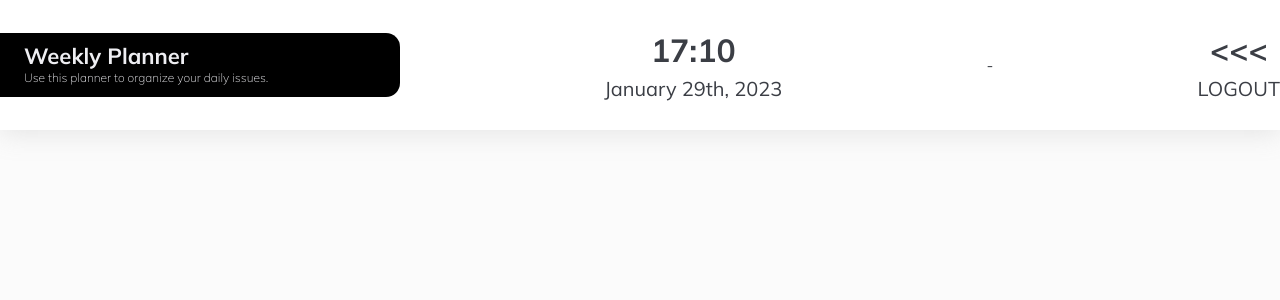
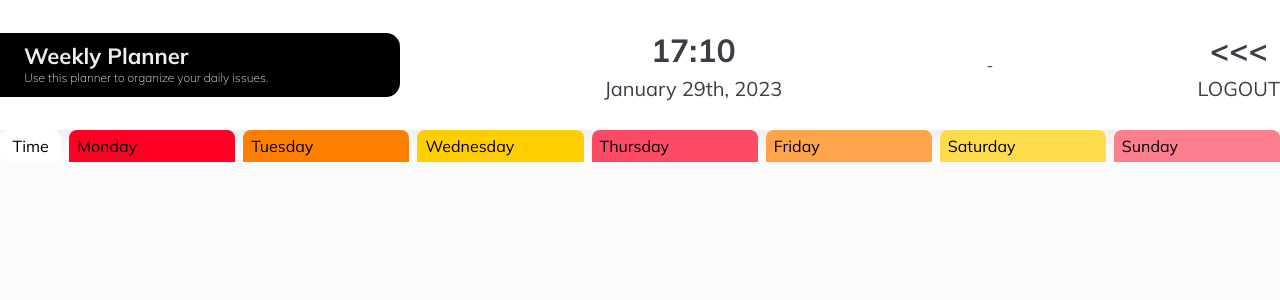
Before and after one commit to Achette/planner-board-project, a Next.js app: page /dashboard in a window 1280 px wide. Shown: the top 300 px of the page. Built offline with nearby package versions, Linux system fonts and the light colour scheme; no server answers.

Commit message:
Chore: criado componente para organizar tasks por dias da semana

```diff
--- /dev/null
+++ b/src/components/WeekBar/index.tsx
@@ -0,0 +1,111 @@
+import { Box, HStack } from "@chakra-ui/react";
+import { theme } from "../../styles/theme";
+
+export const WeekBar = () => {
+  return (
+    <HStack color={theme.colors.black}>
+      <Box
+        bg={theme.colors.white[100]}
+        w="6rem"
+        h="2rem"
+        borderRadius="0.5rem"
+        display="flex"
+        justifyContent="center"
+        alignItems="center"
+      >
+        Time
+      </Box>
+      <Box
+        bg={theme.colors.week.monday}
+        w="16rem"
+        h="2rem"
+        borderRadius="0.5rem 0.5rem 0 0"
+        display="flex"
+        justifyContent="flex-start"
+        alignItems="center"
+        paddingLeft="0.5rem"
+        cursor="pointer"
+      >
+        Monday
+      </Box>
+      <Box
+        bg={theme.colors.week.tuesday}
+        w="16rem"
+        h="2rem"
+        borderRadius="0.5rem 0.5rem 0 0"
+        display="flex"
+        justifyContent="flex-start"
+        alignItems="center"
+        paddingLeft="0.5rem"
+        cursor="pointer"
+      >
+        Tuesday
+      </Box>
+      <Box
+        bg={theme.colors.week.wednesday}
+        w="16rem"
+        h="2rem"
+        borderRadius="0.5rem 0.5rem 0 0"
+        display="flex"
+        justifyContent="flex-start"
+        alignItems="center"
+        paddingLeft="0.5rem"
+        cursor="pointer"
+      >
+        Wednesday
+      </Box>
+      <Box
+        bg={theme.colors.week.thursday}
+        w="16rem"
+        h="2rem"
+        borderRadius="0.5rem 0.5rem 0 0"
+        display="flex"
+        justifyContent="flex-start"
+        alignItems="center"
+        paddingLeft="0.5rem"
+        cursor="pointer"
+      >
+        Thursday
+      </Box>
+      <Box
+        bg={theme.colors.week.friday}
+        w="16rem"
+        h="2rem"
+        borderRadius="0.5rem 0.5rem 0 0"
+        display="flex"
+        justifyContent="flex-start"
+        alignItems="center"
+        paddingLeft="0.5rem"
+        cursor="pointer"
+      >
+        Friday
+      </Box>
+      <Box
+        bg={theme.colors.week.saturday}
+        w="16rem"
+        h="2rem"
+        borderRadius="0.5rem 0.5rem 0 0"
+        display="flex"
+        justifyContent="flex-start"
+        alignItems="center"
+        paddingLeft="0.5rem"
+        cursor="pointer"
+      >
+        Saturday
+      </Box>
+      <Box
+        bg={theme.colors.week.sunday}
+        w="16rem"
+        h="2rem"
+        borderRadius="0.5rem 0.5rem 0 0"
+        display="flex"
+        justifyContent="flex-start"
+        alignItems="center"
+        paddingLeft="0.5rem"
+        cursor="pointer"
+      >
+        Sunday
+      </Box>
+    </HStack>
+  );
+};
--- a/src/pages/dashboard.tsx
+++ b/src/pages/dashboard.tsx
@@ -1,4 +1,5 @@
 import { Box } from "@chakra-ui/react";
+import { WeekBar } from "../components";
 import Header from "../components/Header";
 import { theme } from "../styles/theme";
 
@@ -8,6 +9,7 @@ export default function Dashboard() {
     return(
         <Box bg={theme.colors.white[50]} h="100vh">
             <Header />
+            <WeekBar />
         </Box>
     )
 }
--- a/src/styles/theme.ts
+++ b/src/styles/theme.ts
@@ -16,6 +16,15 @@ export const theme = extendTheme({
       "50": "#FBFBFB",
       "100": "#FFF",
     },
+    week: {
+      monday: "#FF0024",
+      tuesday: "#FF8000",
+      wednesday: "#FFCE00",
+      thursday: "#FE4B65",
+      friday: "#FEA54B",
+      saturday: "#FEDC4B",
+      sunday: "#FD7E8F",
+    },
   },
   styles: {
     global: {
```
Also changed, not shown: src/components/index.tsx (+4 -3 lines).
